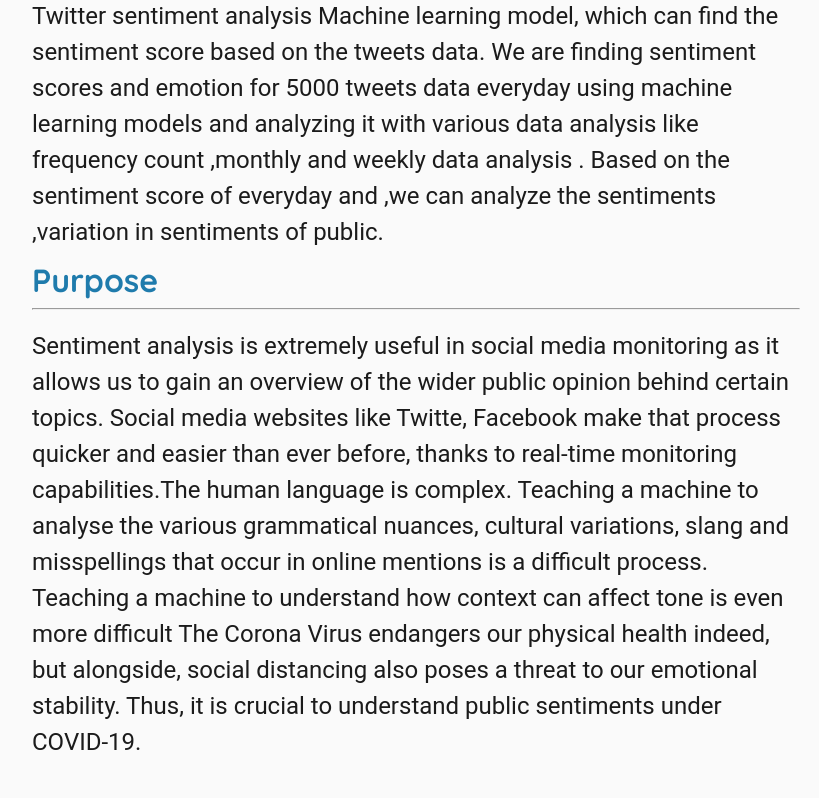
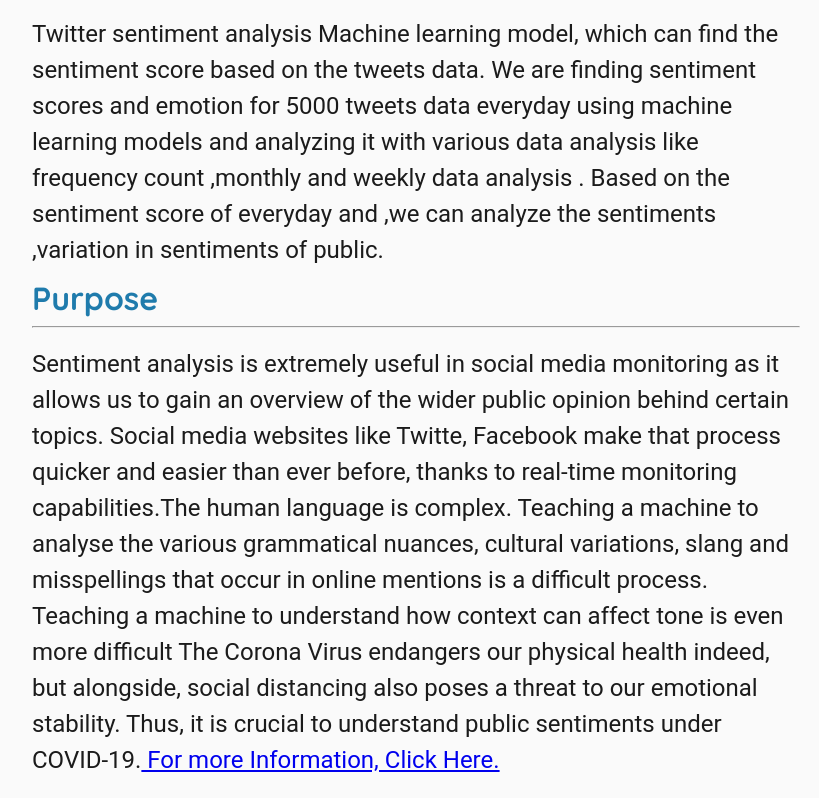
Before and after one commit to devsinghindra/dashboard, a React (Create React App) app: page / in a window 1280 px wide. Shown: the part 584-1382 px from the top of the page, without its empty margins (224-1043 px from the left). Before the commit the page ends 1354 px from the top, so only its background shows below. Built offline with nearby package versions, Linux system fonts and the light colour scheme; no server answers.

Commit message:
added link to report

```diff
--- a/src/component/Home/Home.jsx
+++ b/src/component/Home/Home.jsx
@@ -63,6 +63,7 @@
                     <hr />
                     <Typography variant="h5" component="h2" className={styles.text}>
                         {purpose}
+                        <a href="https://drive.google.com/file/d/1A5bMs0Cb7UoTVwixiXcvOGf3M-AfLBmR/view?usp=sharing"> For more Information, Click Here.</a>
                     </Typography>
                 </div>
             </div>
--- a/src/component/Home/Home.module.scss
+++ b/src/component/Home/Home.module.scss
@@ -38,7 +38,7 @@
     .summary {
       grid-column: 2/3;
       margin-top: 5%;
-
+      padding: 10px 0;
       h1 {
         margin: 0 0;
         color: #1f7bac;
```
